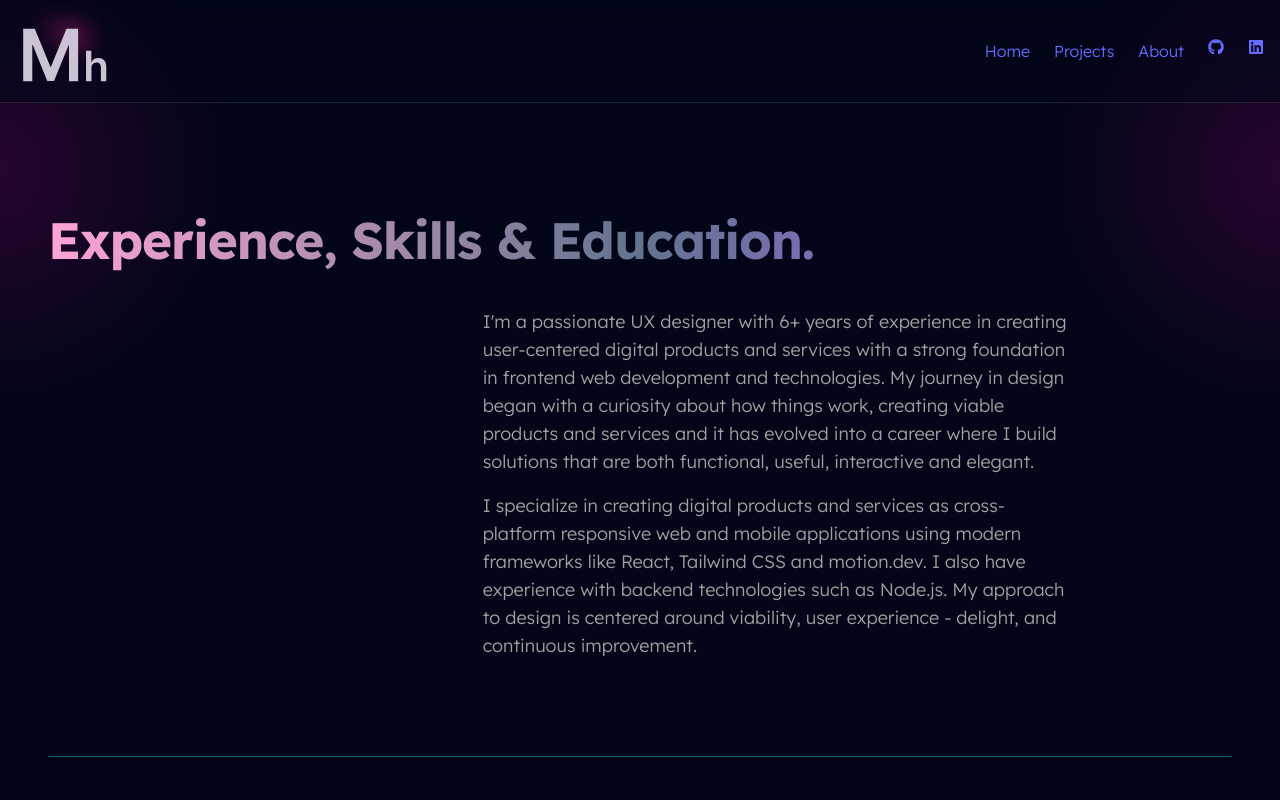
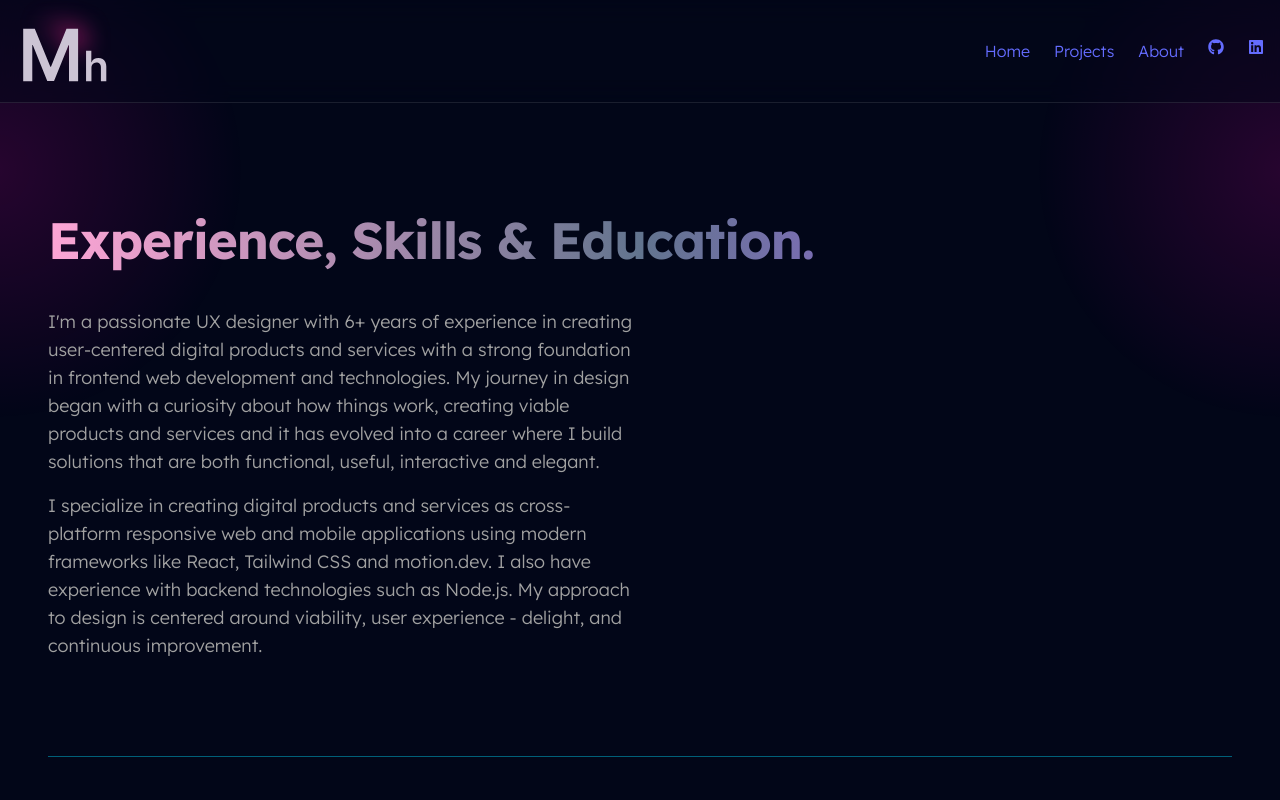
Before and after one commit to mjk-hudson/my_portfolio, a React (Vite) app: page /#/about in a window 1280 px wide. Shown: the top 800 px of the page. Built offline with nearby package versions, Linux system fonts and the light colour scheme; a web font is replaced by a local one.

Commit message:
removed profile picture section completely

```diff
--- a/src/routes/About.jsx
+++ b/src/routes/About.jsx
@@ -19,13 +19,13 @@ export default function About() {
 
       {/*Profile Image*/}
       <div className="border-b border-cyan-800 flex flex-col md:flex-row gap-10 pb-20">
-        <motion.div
+        {/*<motion.div
         whileInView={{opacity: 1, x: 0}}
         initial={{opacity: 0, x: -50}}
         transition={{duration: 1, delay: 0.4, ease: 'easeInOut'}}
         className="md:w-1/3">
-          {/*<img src={ProfileImage} alt="Profile Image" className="rounded-xl w-1/2 h-auto"/>*/}
-        </motion.div>
+          <img src={ProfileImage} alt="Profile Image" className="rounded-xl w-1/2 h-auto"/>
+        </motion.div>*/}
 
         {/*About me text section */}
         <motion.div
```
